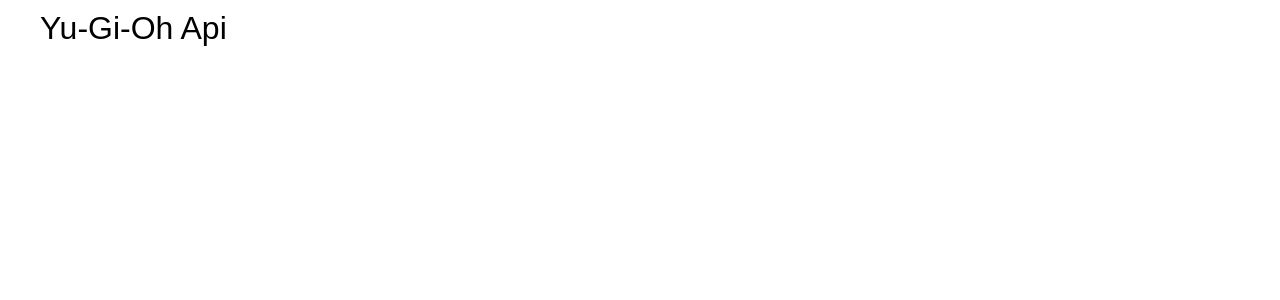
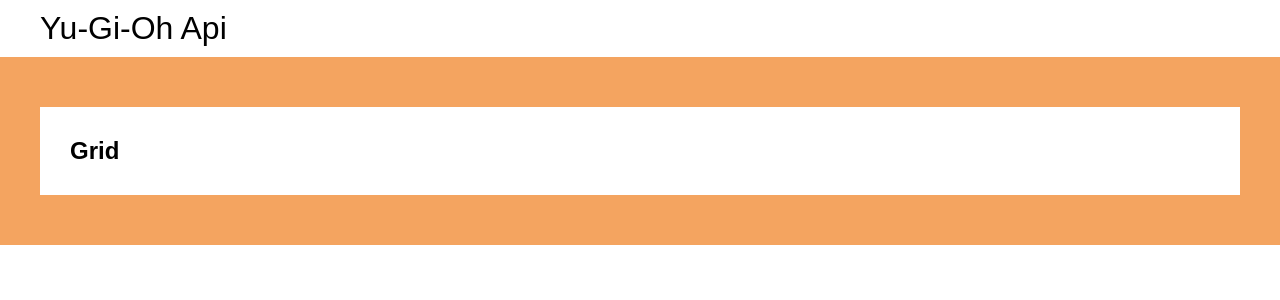
Before and after one commit to MonicaSerraWebDeveloper/vite-yu-gi-oh, a Vue app: page / in a window 1280 px wide. Shown: the top 300 px of the page. Built offline with nearby package versions, Linux system fonts and the light colour scheme.

Commit message:
feat: add the main section to prepare the container of the grid cards

```diff
--- a/src/App.vue
+++ b/src/App.vue
@@ -1,9 +1,11 @@
 <script>
   import AppHeader from './components/AppHeader.vue'
+  import AppGrid from './components/AppGrid.vue'
 
   export default {
     components: {
       AppHeader,
+      AppGrid
     }
   }
 
@@ -12,10 +14,13 @@
 <template>
 
   <AppHeader></AppHeader>
+  <main>
+    <AppGrid></AppGrid>
+  </main>
 
 </template>
 
 <style lang="scss">
-  @use './style/generic'
+  @use './style/generic';
 
 </style>
--- /dev/null
+++ b/src/components/AppGrid.vue
@@ -0,0 +1,29 @@
+<script>
+
+    export default {
+        name: 'AppGrid'
+    }
+
+</script>
+
+<template>
+    <div class="bg-container">
+        <div class="container">
+            <div class="row">
+                <h2>Grid</h2>
+            </div>
+        </div>
+    </div>
+</template>
+
+<style scoped lang="scss">
+    .bg-container {
+        background-color: sandybrown;
+        padding: 50px 0;
+
+        .container {
+            background-color: #fff;
+            padding: 30px;
+        }
+    }
+</style>
```
